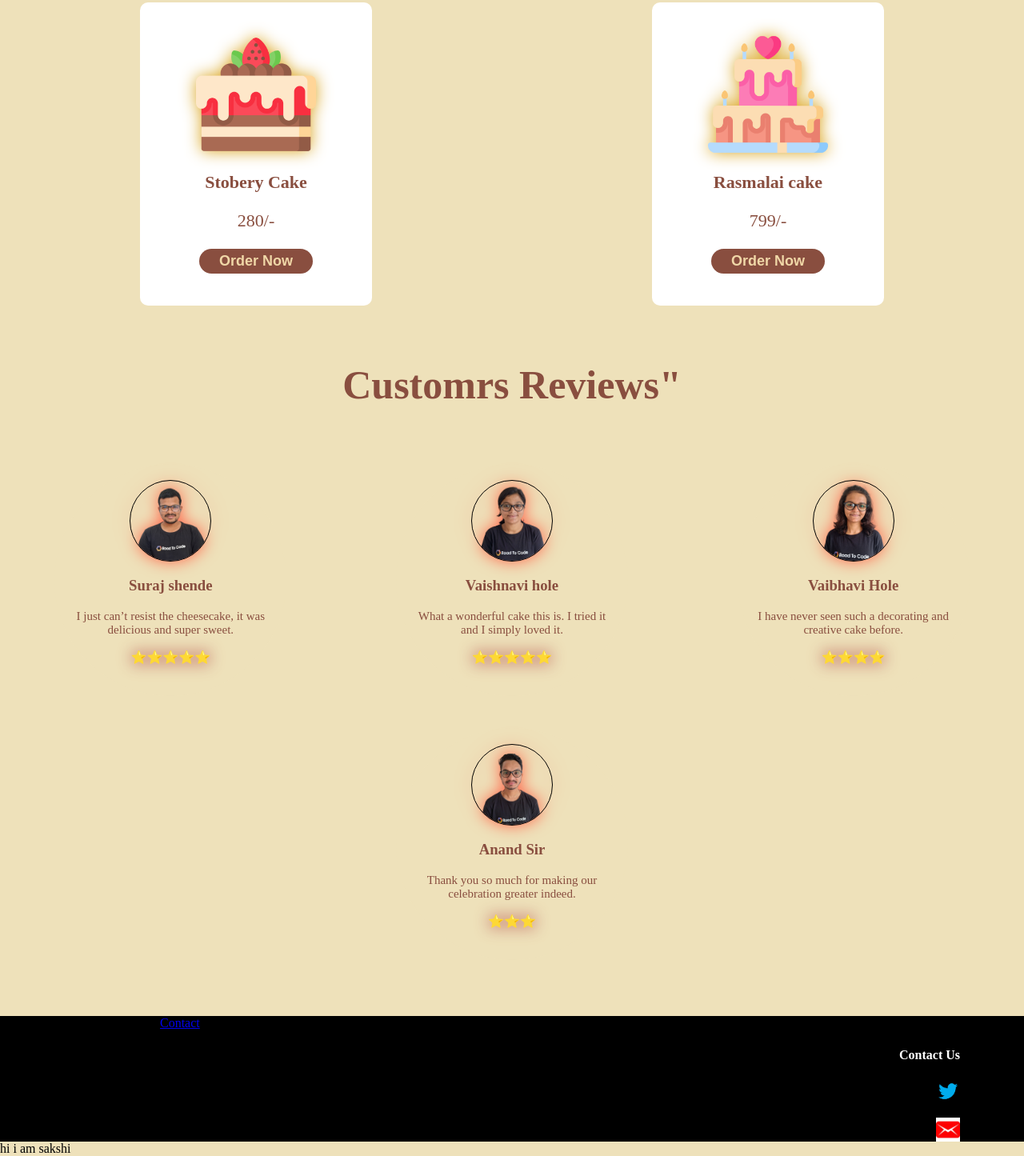
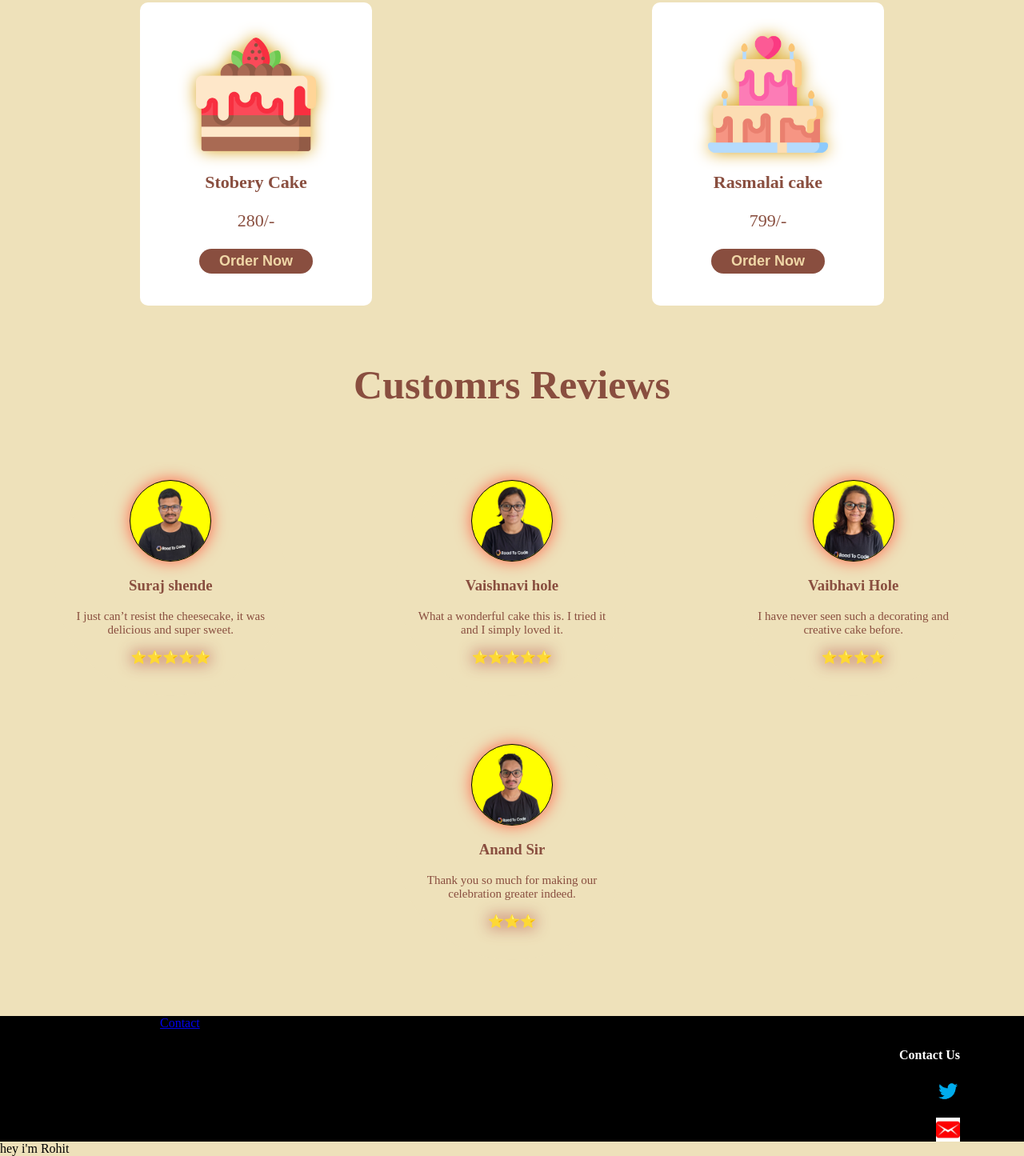
Before and after one commit to rohitsaudagar/cake-shop, a plain HTML site: page index.html in a window 1280 px wide. Shown: the part 2103-3548 px from the top of the page at 80% size. Drawn offline with Linux system fonts and the light colour scheme.

Commit message:
owner add

```diff
--- a/index.html
+++ b/index.html
@@ -237,6 +237,7 @@
         border-radius: 100px;
         filter: drop-shadow(0px 0px 10px tomato);
         border: 1px solid black;
+        background-color: yellow;
 
     }
 
@@ -463,7 +464,7 @@
 
     </div>
 
-   <h1 class="customrs-review-heading"> Customrs Reviews"</h1>
+   <h1 class="customrs-review-heading"> Customrs Reviews  </h1>
 
   <div class=" review-container">
 <div class=" review-card">
@@ -514,7 +515,7 @@
     </div>
 </div>
 <div>
-    hi i am sakshi
+    hey i'm Rohit
     </div>
 
     <script src="https://kit.fontawesome.com/ca6735b294.js" crossorigin="anonymous"></script>
```
